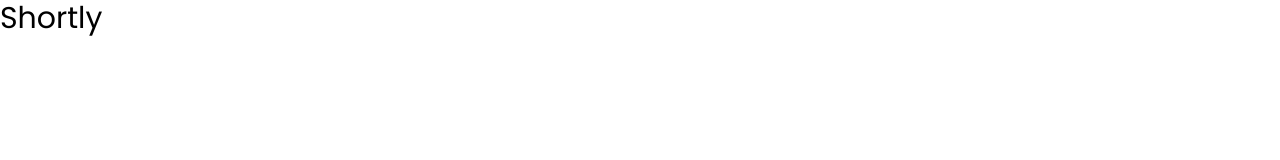
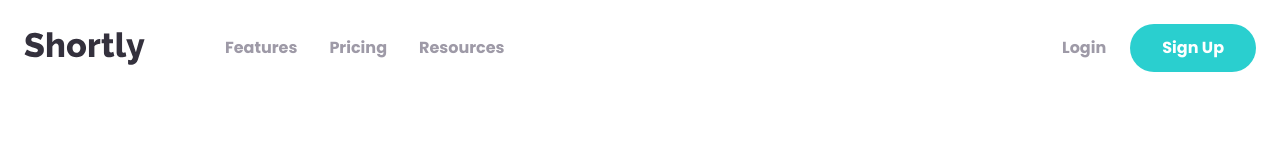
Before and after one commit to thepixelboy/shortly, a website: page index.html in a window 1280 px wide. Drawn offline with Linux system fonts and the light colour scheme.

Commit message:
feat: add navbar

```diff
--- a/index.html
+++ b/index.html
@@ -19,6 +19,44 @@
     <title>Shortly</title>
   </head>
   <body>
-    <h1 class="text-3xl">Shortly</h1>
+    <!-- Nav container -->
+    <nav class="relative container mx-auto p-6">
+      <!-- Flex container for all items -->
+      <div class="flex items-center justify-between">
+        <!-- Flex container for Logo/Menu -->
+        <div class="flex items-center space-x-20">
+          <!-- Logo -->
+          <img src="images/logo.svg" alt="" />
+          <!-- Left Menu -->
+          <div class="hidden space-x-8 font-bold lg:flex">
+            <a href="#" class="text-grayishViolet hover:text-veryDarkViolet"
+              >Features</a
+            >
+            <a href="#" class="text-grayishViolet hover:text-veryDarkViolet"
+              >Pricing</a
+            >
+            <a href="#" class="text-grayishViolet hover:text-veryDarkViolet"
+              >Resources</a
+            >
+          </div>
+        </div>
+
+        <!-- Right buttons Menu -->
+        <div
+          class="hidden items-center space-x-6 font-bold text-grayishViolet lg:flex"
+        >
+          <div class="hover:text-grayishViolet">Login</div>
+          <a
+            href="#"
+            class="px-8 py-3 font-bold text-white bg-cyan rounded-full hover:opacity-70"
+            >Sign Up</a
+          >
+        </div>
+
+        <!-- TODO: Hamburger Menu -->
+      </div>
+
+      <!-- TODO: Mobile Menu -->
+    </nav>
   </body>
 </html>
```
Also changed, not shown: css/style.css.
